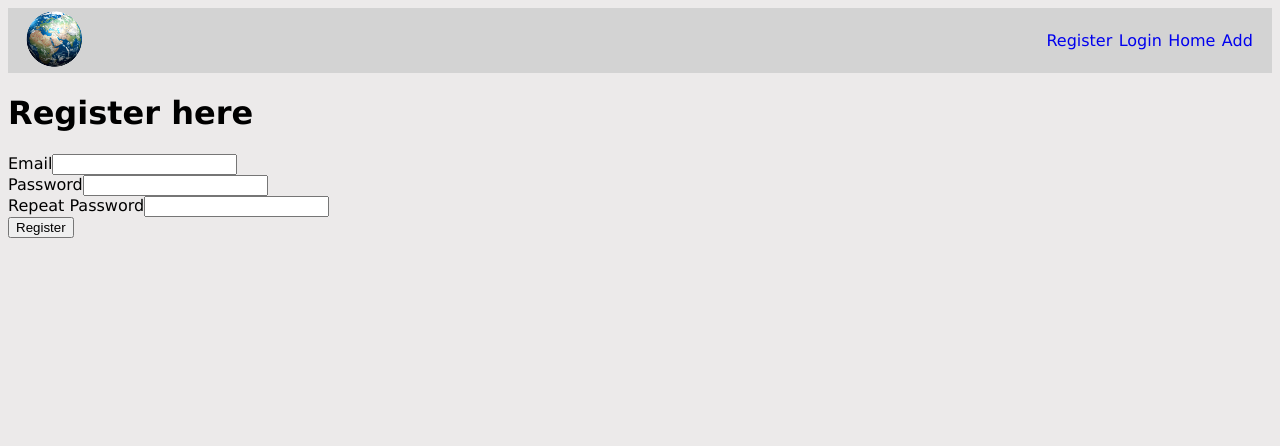
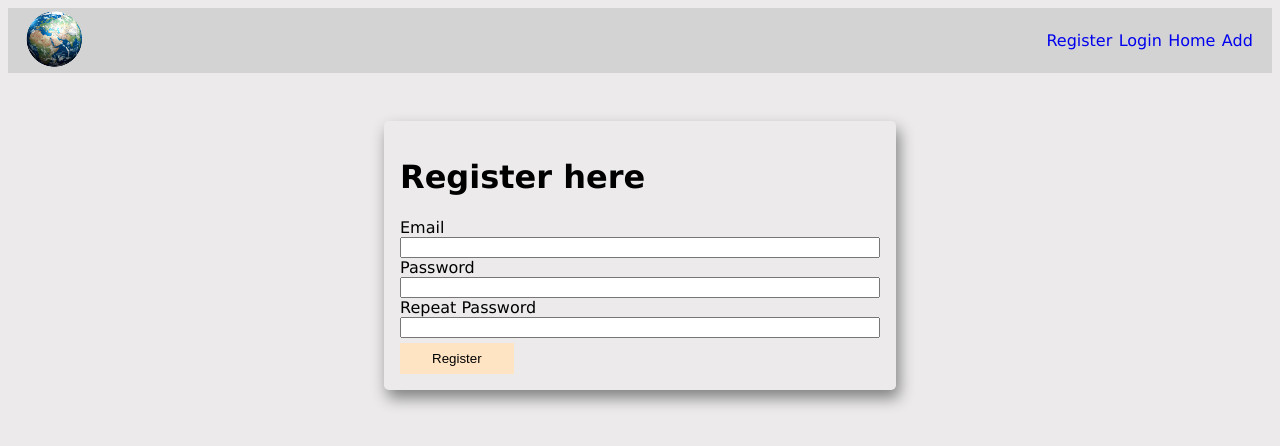
Before and after one commit to OvidijusE/Ovidijus_Eitminavicius_react_darbas, a React (Create React App) app: page /register in a window 1280 px wide. Shown: the top 446 px of the page. Built offline with nearby package versions, Linux system fonts and the light colour scheme; no server answers.

Commit message:
register

```diff
--- a/src/components/Header/Header.module.css
+++ b/src/components/Header/Header.module.css
@@ -1,5 +1,6 @@
 .header {
   background-color: lightgrey;
+  margin-bottom: 3rem;
 }
 
 .main-nav {
--- a/src/components/RegisterForm/RegisterForm.js
+++ b/src/components/RegisterForm/RegisterForm.js
@@ -4,6 +4,7 @@ import * as Yup from 'yup';
 
 import { useAuthCtx } from '../../store/authContext';
 import { baseUrl, myFetch } from '../../utils';
+import Button from '../UI/Button/Button';
 
 import css from './RegisterForm.module.css';
 
@@ -20,7 +21,7 @@ function RegisterForm() {
     initialValues: initValues,
     validationSchema: Yup.object({
       email: Yup.string().email('Please check your email').required(),
-      password: Yup.string().min(4, 'At least 8 characters').max(10).required(),
+      password: Yup.string().min(4, 'At least 4 characters').max(20).required(),
       repeatPassword: Yup.string()
         .required()
         .oneOf([Yup.ref('password'), null], 'Passwords must match!'),
@@ -55,17 +56,20 @@ function RegisterForm() {
     }
   }
 
-  function rightClassesForInput(field) {
-    let resultClasses = css['form-control'];
+  // function rightClassesForInput(field) {
+  //   let resultClasses = 'email';
 
-    if (formik.touched[field]) {
-      resultClasses += formik.errors[field] ? ' is-invalid' : ' is-valid';
-    }
+  //   if (formik.touched[field] && formik.errors[field]) {
+  //     resultClasses += css['invalid'];
+  //   }
+  //   if (formik.touched[field] && formik.errors[field]) {
+  //     resultClasses += css['valid'];
+  //   }
 
-    return resultClasses;
-  }
+  //   return resultClasses;
+  // }
   return (
-    <div className={css['container']}>
+    <div className={css['form-container']}>
       <h1 className={css['form-title']}>Register here</h1>
 
       <form onSubmit={formik.handleSubmit} onBlur={matchPass} className={css['register-form']}>
@@ -76,11 +80,14 @@ function RegisterForm() {
             onBlur={formik.handleBlur}
             value={formik.values.email}
             type='email'
-            className={rightClassesForInput('email')}
+            // className={rightClassesForInput('email')}
+            className={formik.touched.email && formik.errors.email ? css['invalid'] : ''}
             id='email'
             name='email'
           />
-          <div className={css['invalid-feedback']}>{formik.errors.email}</div>
+          {formik.touched.email && formik.errors.email && (
+            <p className={css['error-msg']}>{formik.errors.email}</p>
+          )}
         </div>
         <div className={css['form-group']}>
           <label htmlFor='password'>Password</label>
@@ -89,11 +96,13 @@ function RegisterForm() {
             onBlur={formik.handleBlur}
             value={formik.values.password}
             type='password'
-            className={rightClassesForInput('password')}
+            className={formik.touched.password && formik.errors.password ? css['invalid'] : ''}
             id='password'
             name='password'
           />
-          <div className={css['invalid-feedback']}>{formik.errors.password}</div>
+          {formik.touched.password && formik.errors.password && (
+            <p className={css['error-msg']}>{formik.errors.password}</p>
+          )}
         </div>
         <div className={css['form-group']}>
           <label htmlFor='repeatPassword'>Repeat Password</label>
@@ -102,15 +111,19 @@ function RegisterForm() {
             onBlur={formik.handleBlur}
             value={formik.values.repeatPassword}
             type='password'
-            className={rightClassesForInput('repeatPassword')}
+            className={
+              formik.touched.repeatPassword && formik.errors.repeatPassword ? css['invalid'] : ''
+            }
             id='repeatPassword'
             name='repeatPassword'
           />
-          <div className={css['invalid-feedback']}>{formik.errors.repeatPassword}</div>
+          {formik.touched.repeatPassword && formik.errors.repeatPassword && (
+            <p className={css['error-msg']}>{formik.errors.repeatPassword}</p>
+          )}
         </div>
-        <button type='submit' className={css['button']}>
+        <Button submit primary>
           Register
-        </button>
+        </Button>
       </form>
     </div>
   );
--- a/src/components/RegisterForm/RegisterForm.module.css
+++ b/src/components/RegisterForm/RegisterForm.module.css
@@ -0,0 +1,26 @@
+.form-container {
+  max-width: 30rem;
+  margin: 0 auto;
+  box-shadow: 0.2rem 0.5em 0.9rem grey;
+  border-radius: 0.3rem;
+  padding: 1rem;
+}
+
+.form-group {
+  display: flex;
+  flex-direction: column;
+  align-items: stretch;
+}
+
+.error-msg {
+  color: tomato;
+  margin: 0;
+}
+
+.valid {
+  border: 0.01rem solid lightgreen;
+}
+
+.invalid {
+  border: 0.01rem solid tomato;
+}
--- /dev/null
+++ b/src/components/UI/Button/Button.js
@@ -0,0 +1,15 @@
+import css from './Button.module.css';
+
+function Button(props) {
+  return (
+    <button
+      type={props.submit ? 'submit' : 'button'}
+      onClick={props.onClick}
+      className={props.secondary ? css.secondary : css.primary}
+    >
+      {props.children}
+    </button>
+  );
+}
+
+export default Button;
--- /dev/null
+++ b/src/components/UI/Button/Button.module.css
@@ -0,0 +1,6 @@
+.primary {
+  background-color: bisque;
+  border: 0;
+  padding: 0.5rem 2rem;
+  margin-top: 0.3rem;
+}
--- a/src/utils.js
+++ b/src/utils.js
@@ -31,5 +31,3 @@ export async function myFetchAuth(url, token) {
 }
 export const baseUrl = process.env.REACT_APP_BACKEND_URL;
 if (!baseUrl) throw new Error('baseUrl not found');
-
-// myFetch('https://reqres.in/api/login', 'POST', { name: 'James' });
```
